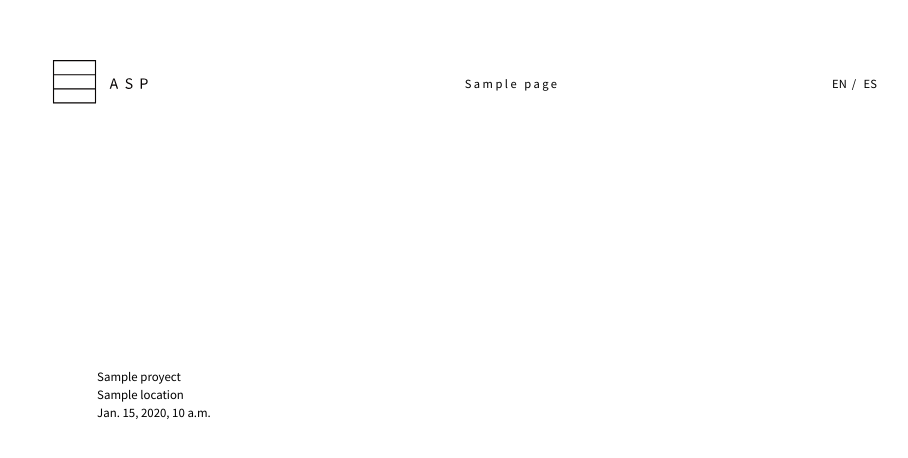
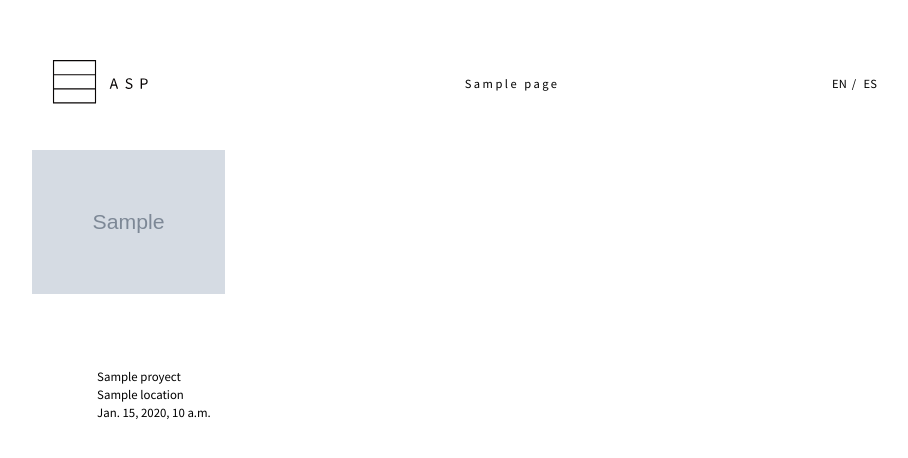
Before and after one commit to Arlefreak/asp, a Django app: template portfolio/templates/proyects.html in a window 1280 px wide. Shown: the top 458 px of the page, without its empty margins (157-1065 px from the left). Run offline with Django 3.2, Linux system fonts and the light colour scheme; the template is opened without the code that fills it: most values are stand-ins (such as "Sample title", 1, 10 or a date in 2020); grey boxes marked "Sample" are stand-in pictures; some libraries are stand-ins or nearby versions.

Commit message:
Fixed proyects page

```diff
--- a/portfolio/templates/proyects.html
+++ b/portfolio/templates/proyects.html
@@ -8,8 +8,14 @@
             href="{% url 'singleProyect' proyect.slug %}"
             title="{{proyect.name_es}}"
             class="{{proyect.imageOrientation}}"
-            style="background: url("http://lorempixel.com/g/2903/253");"
-        ></a>
+        >
+        <img src="{{proyect.mainImage.url}}" alt="{{proyect.name}}">
+        {% if proyect.secondImage %}
+            <img src="{{proyect.secondImage.url}}" alt="{{proyect.name}}" class="blackAndWhite">
+        {% elif proyect.mainImageBW.url %}
+            <img src="{{proyect.mainImageBW.url}}" alt="{{proyect.name}}" class="blackAndWhite">
+        {% endif %}
+        </a>
         <span>
             {% if LANGUAGE_CODE == "en" %}
                 {{proyect.name_en}}
```
